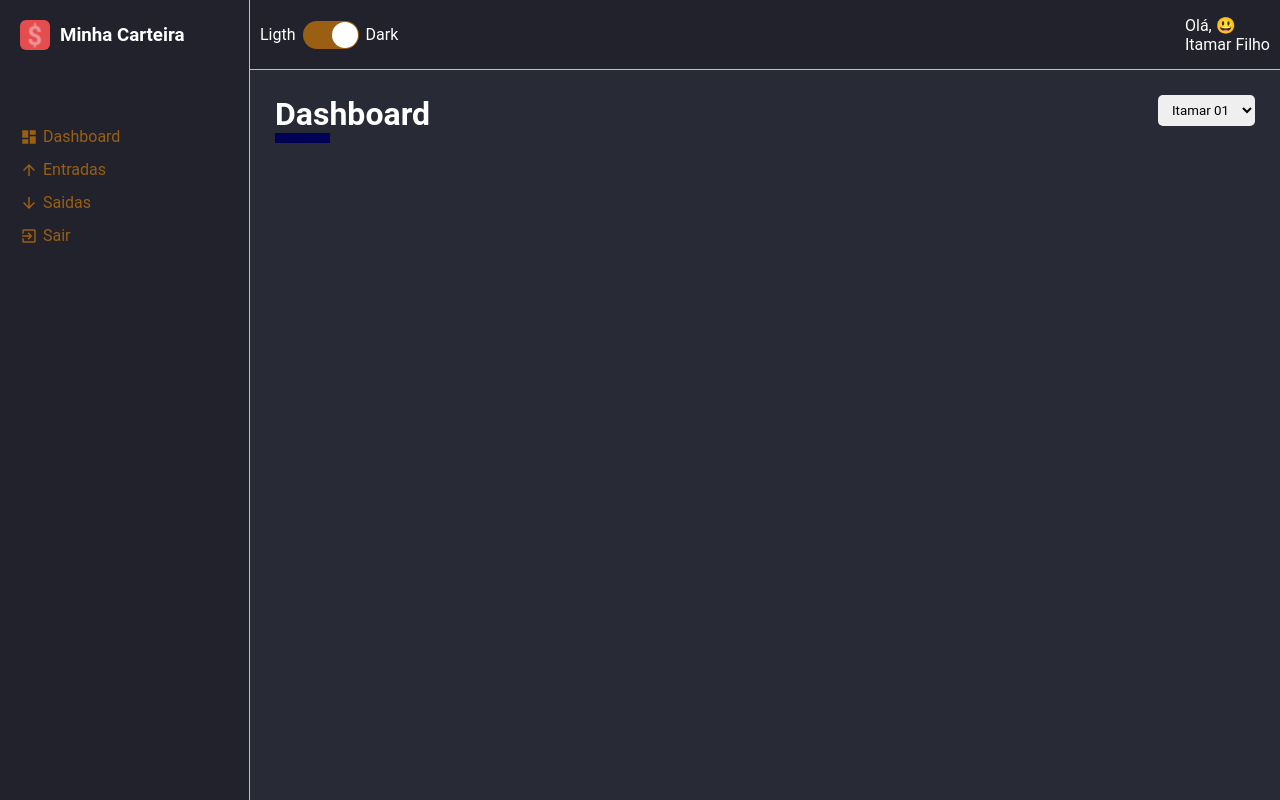
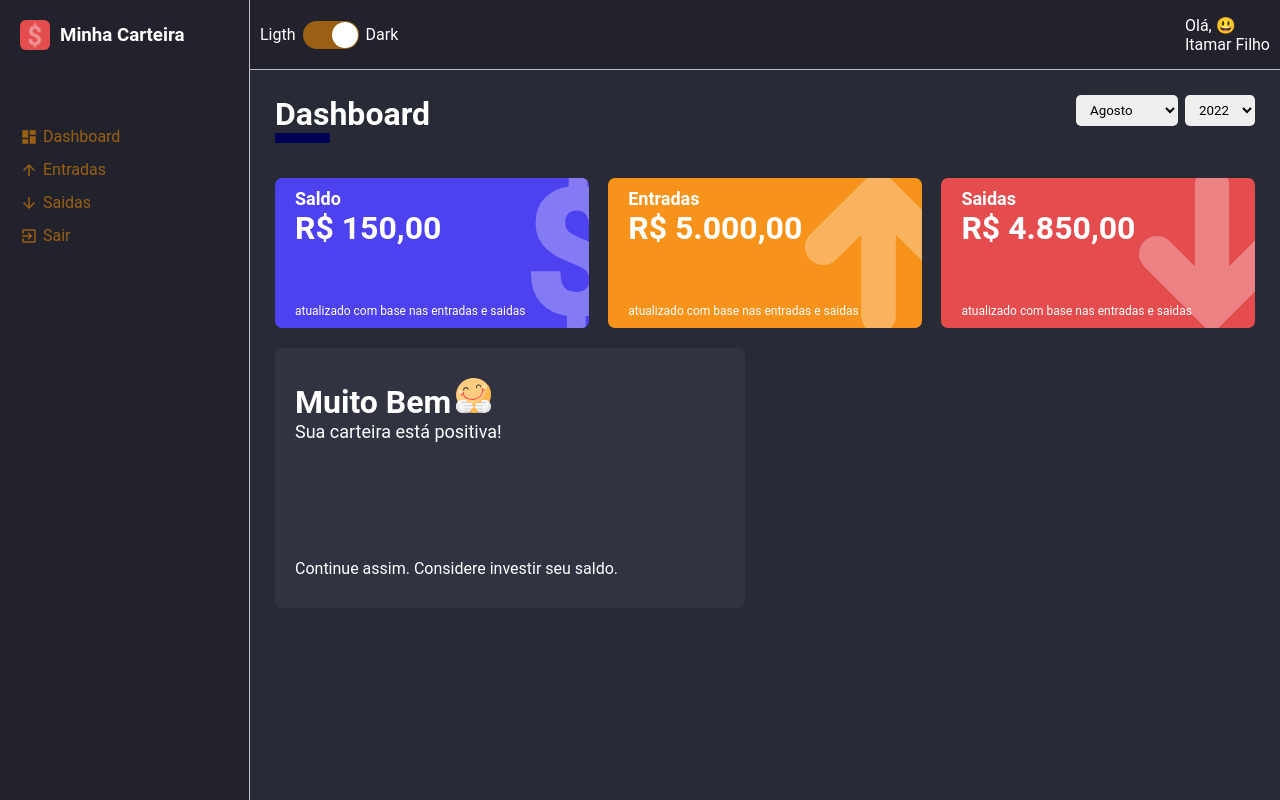
Before and after one commit to JrItamarJr/minha-carteira, a React (Vite) app: page /dashboard in a window 1280 px wide. Built offline with nearby package versions, Linux system fonts and the light colour scheme.

Commit message:
dashboard page create

```diff
--- /dev/null
+++ b/src/components/MessageBox/index.tsx
@@ -0,0 +1,42 @@
+import React, { useMemo } from "react";
+
+import { Container } from "./styles";
+
+interface IMessageBoxProps {
+
+    title: string;
+    description: string;
+    footerText: string;
+    icon: string;
+
+}
+
+const MessageBox: React.FC<IMessageBoxProps> = ({
+    title,
+    description,
+    footerText,
+    icon
+}) => {
+
+    return (
+        <Container>
+            <header>
+                <h1>
+                    {title}
+                    <img src={icon} alt={title} />
+                </h1>
+                <p>
+                    {description}
+                </p>
+            </header>
+            <footer>
+                <span>
+                    {footerText}
+                </span>
+            </footer>
+        </Container>
+    );
+
+}
+
+export default MessageBox
--- /dev/null
+++ b/src/components/MessageBox/styles.ts
@@ -0,0 +1,29 @@
+import styled from "styled-components";
+
+export const Container = styled.div`
+
+    width: 48%;
+    height: 260px;
+
+    background-color: ${props => props.theme.colors.tertiary};
+    color: ${props => props.theme.colors.white};
+
+    border-radius: 7px;
+
+    margin: 10px 0;
+    padding: 30px 20px;
+
+    display: flex;
+    flex-direction: column;
+    justify-content: space-between;
+
+        > header img{
+            width: 35px;
+            margin-left: 5px;
+        }
+
+        > header p{
+            font-size: 18px;
+        }
+
+`;
--- /dev/null
+++ b/src/components/WalletBox/index.tsx
@@ -0,0 +1,60 @@
+import React, { useMemo } from "react";
+import CountUp from 'react-countup';
+
+import dollarImg from '../../assets/dollar.svg'
+import arrowUpImg from '../../assets/arrow-up.svg'
+import arrowDownImg from '../../assets/arrow-down.svg'
+
+import { Container } from "./styles";
+import formatCurrency from "../../utils/formatCurrency";
+
+interface IWalletBoxProps {
+
+    title: string;
+    amount: number;
+    footerlabel: string;
+    icon: 'dollar' | 'arrowUp' | 'arrowDown';
+    color: string;
+
+}
+
+const WalletBox: React.FC<IWalletBoxProps> = ({
+    title,
+    amount,
+    footerlabel,
+    icon,
+    color
+}) => {
+
+    const iconSelected = useMemo(() => {
+        switch (icon) {
+            case 'dollar':
+                return dollarImg;
+            case 'arrowDown':
+                return arrowDownImg;
+            case 'arrowUp':
+                return arrowUpImg;
+            default:
+                return undefined;
+        }
+    }, [icon]);
+
+    return (
+        <Container color={color}>
+            <span>{title}</span>
+            <h1>
+                <CountUp
+                    end={amount}
+                    prefix={"R$ "}
+                    separator="."
+                    decimal=","
+                    decimals={2}
+                />
+            </h1>
+            <small>{footerlabel}</small>
+            <img src={iconSelected} alt={title} />
+        </Container>
+    );
+}
+
+export default WalletBox;
--- /dev/null
+++ b/src/components/WalletBox/styles.ts
@@ -0,0 +1,44 @@
+import styled from "styled-components";
+
+interface IContainerProps {
+    color: string;
+}
+
+export const Container = styled.div<IContainerProps>`
+
+    width: 32%;
+    height: 150px;
+
+    margin: 10px 0;
+
+    background-color: ${props => props.color};
+    color: ${props => props.theme.colors.white};
+
+    border-radius: 7px;
+    padding: 10px 20px;
+
+    position: relative;
+    overflow: hidden;
+
+    >img {
+        height: 110%;
+
+        position: absolute;
+        top: -10px;
+        right: -30px;
+
+        opacity: .3;
+    }
+
+    >span {
+        font-size: 18px;
+        font-weight: bold;
+    }
+
+    >small {
+        font-size: 12px;
+        position: absolute;
+        bottom: 10px;
+
+    }
+`;
--- a/src/pages/Dashborad/index.tsx
+++ b/src/pages/Dashborad/index.tsx
@@ -1,10 +1,27 @@
-import React from "react";
-import { Container } from "./styles";
+import React, { useMemo, useState } from "react";
+
 import ContentHeader from "../../components/ContentHeader";
 import SelectInput from "../../components/SelectInput";
+import createID from '../../utils/createID';
+import WalletBox from '../../components/WalletBox';
+import MessageBox from "../../components/MessageBox";
 
+import listMonths from '../../utils/months'
+import expanses from '../../repositories/expenses'
+import gains from '../../repositories/gains'
+
+import happyImg from '../../assets/happy.svg'
+
+import {
+    Container,
+    Content
+} from "./styles";
 
 const Dashboard: React.FC = () => {
+
+    const [montSelected, setMontSelected] = useState<number>(new Date().getMonth() + 1);
+    const [yearSelected, setYearSelected] = useState<number>(new Date().getFullYear());
+
 
     const options = [
         { value: 'Itamar 01', label: 'Itamar 01' },
@@ -13,13 +30,108 @@
 
     ]
 
+    const years = useMemo(() => {
+
+        let uniqeYears: number[] = [];
+
+
+        [...expanses, ...gains].forEach(item => {
+
+            const date = new Date(item.date);
+            const year = date.getFullYear();
+
+            if (!uniqeYears.includes(year)) {
+                uniqeYears.push(year)
+            }
+        });
+
+        return uniqeYears.map(year => {
+            return {
+                value: year,
+                label: year,
+            }
+        });
+
+    }, []);
+
+    const months = useMemo(() => {
+        return listMonths.map((month, index) => {
+            return {
+                key: index,
+                value: index + 1,
+                label: month,
+            }
+        });
+
+    }, []);
+
+
+    const handleMonthSelected = (month: string) => {
+        try {
+            const parseMonth = Number(month);
+            setMontSelected(parseMonth);
+        } catch (error) {
+            throw new Error('Mes selecionado é invalido')
+        }
+
+    }
+
+    const handleYearSelected = (year: string) => {
+        try {
+            const parseYear = Number(year);
+            setYearSelected(parseYear);
+        } catch (error) {
+            throw new Error('Ano selecionado é invalido')
+        }
+
+    }
+
 
     return (
         <div>
             <Container>
                 <ContentHeader title="Dashboard" lineColor="#000055">
-                    <SelectInput options={options} onChange={() => {}}/>
+                    <SelectInput
+                        key={createID()}
+                        options={months}
+                        onChange={(e) => handleMonthSelected(e.target.value)}
+                        defaultValue={montSelected} />
+                    <SelectInput
+                        key={createID()}
+                        options={years}
+                        onChange={(e) => handleYearSelected(e.target.value)}
+                        defaultValue={yearSelected} />
                 </ContentHeader>
+                <Content>
+                    <WalletBox
+                        title="Saldo"
+                        amount={150.00}
+                        footerlabel="atualizado com base nas entradas e saidas"
+                        icon="dollar"
+                        color="#4E41F0"
+                    />
+                    <WalletBox
+                        title="Entradas"
+                        amount={5000.00}
+                        footerlabel="atualizado com base nas entradas e saidas"
+                        icon="arrowUp"
+                        color="#F7931B"
+                    />
+                    <WalletBox
+                        title="Saidas"
+                        amount={4850.00}
+                        footerlabel="atualizado com base nas entradas e saidas"
+                        icon="arrowDown"
+                        color="#E44C4E"
+                    />
+                    <MessageBox
+                        title="Muito Bem"
+                        description="Sua carteira está positiva!"
+                        footerText="Continue assim. Considere investir seu saldo."
+                        icon={happyImg}
+                    />
+
+                </Content>
             </Container>
         </div>
     );
--- a/src/pages/Dashborad/styles.ts
+++ b/src/pages/Dashborad/styles.ts
@@ -3,3 +3,11 @@
 export const Container = styled.div`
 
 `;
+
+export const Content = styled.div`
+    display: flex;
+    justify-content: space-between;
+    flex-wrap: wrap;
+
+
+`;
```
